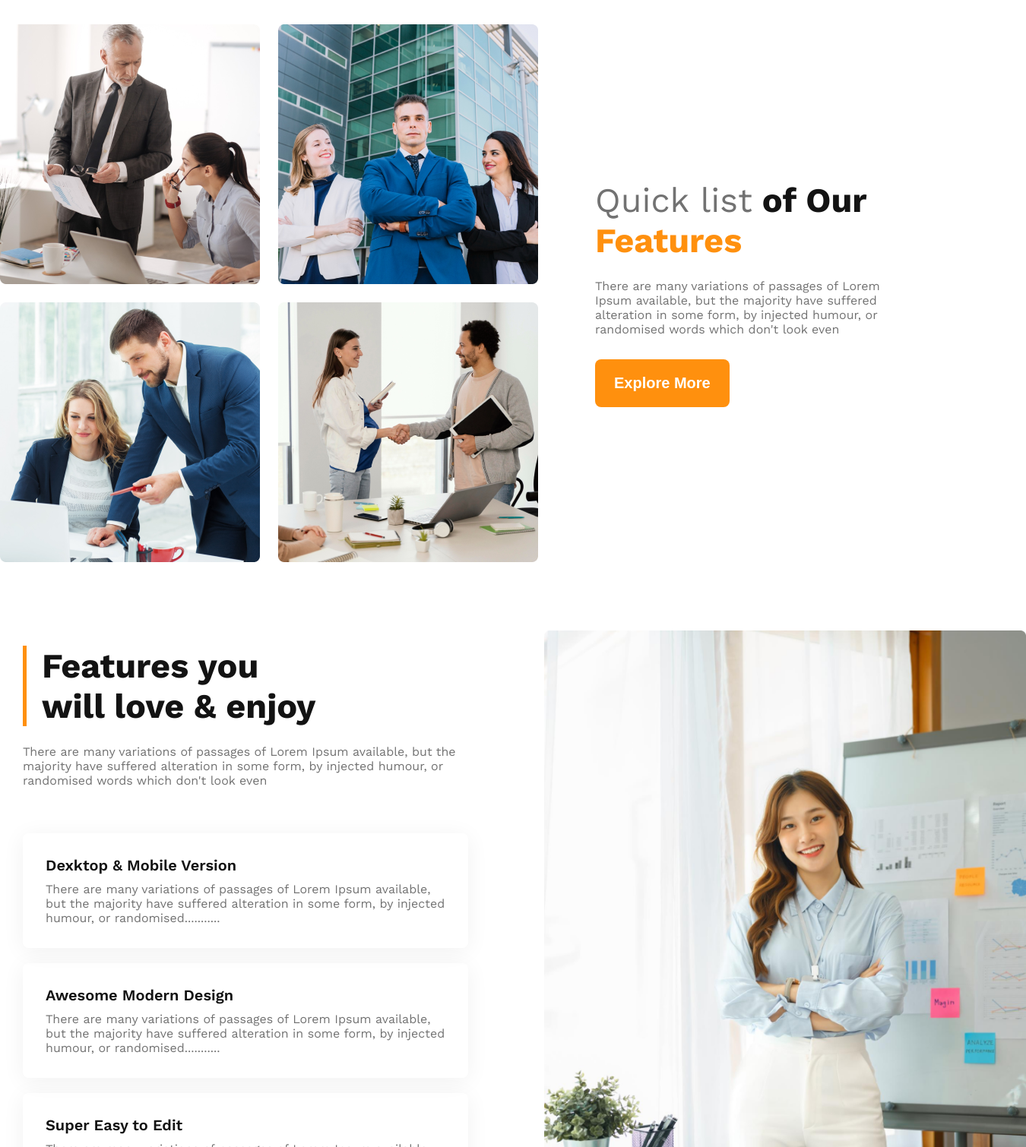
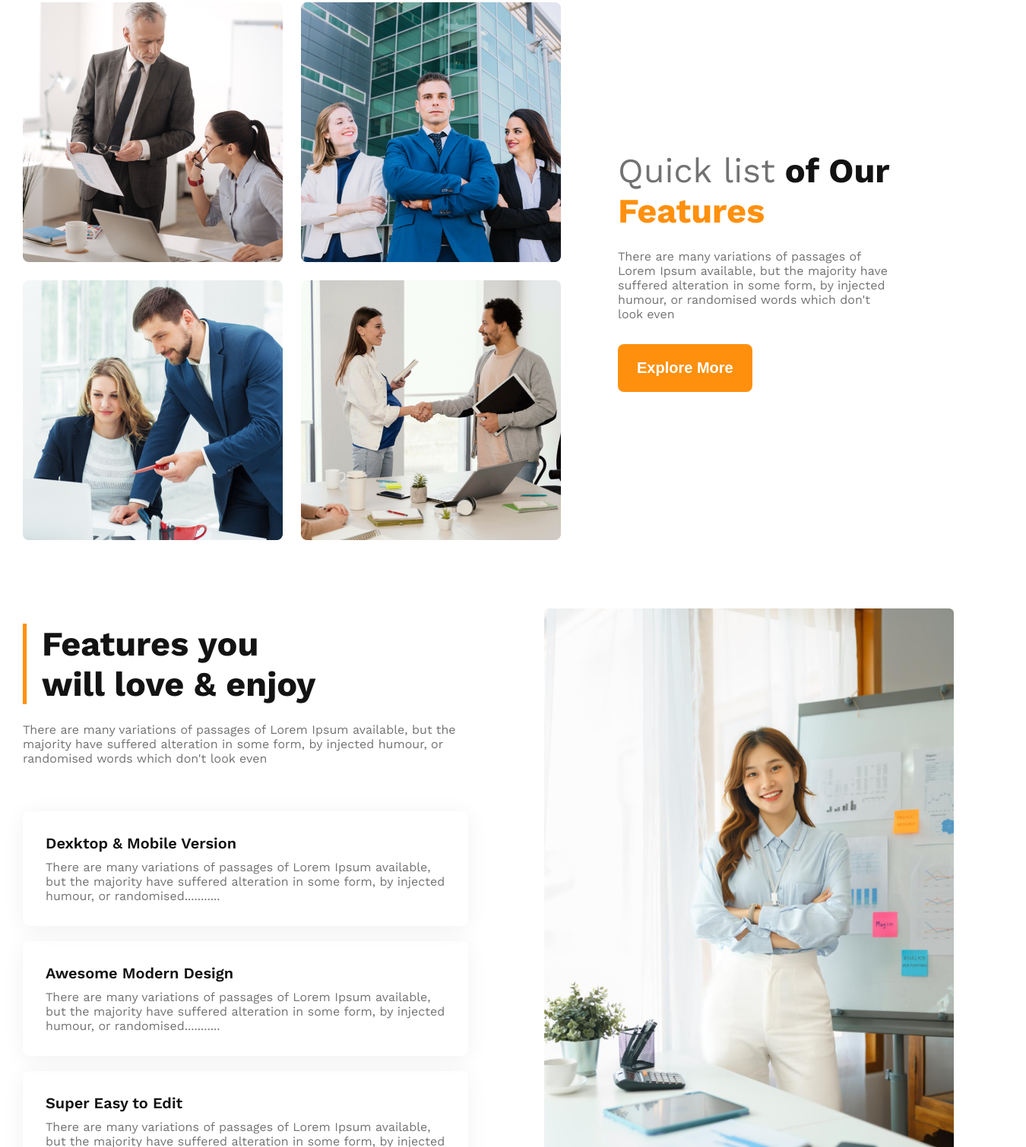
Before and after one commit to rahimsultan/g3-architects, a plain HTML site: page index.html in a window 1280 px wide. Shown: the part 1290-2800 px from the top of the page at 76% size, 1350 px wide, since content can reach past the window. Drawn offline with nearby package versions, Linux system fonts and the light colour scheme.

Commit message:
fix somethingf

```diff
--- a/style.css
+++ b/style.css
@@ -49,6 +49,7 @@ header {
   display: flex;
   flex-direction: column;
   justify-content: center;
+  padding: 0 30px;
 }
 
 nav {
@@ -107,6 +108,7 @@ ul li a {
   justify-content: space-between;
   align-items: center;
   gap: 75px;
+  padding: 0 30px;
 }
 
 .feature__img {
@@ -184,8 +186,9 @@ ul li a {
 }
 
 .feature-part__img img {
-  max-width: 100%;
+  max-width: 85%;
   margin-left: 100px;
+  display: block;
 }
 .feature-part__img {
   position: relative;
@@ -364,6 +367,7 @@ ul li a {
 
   .feature-part__img img {
     margin-left: 0;
+    max-width: 100%;
   }
   .box {
     max-width: 200px;
```
